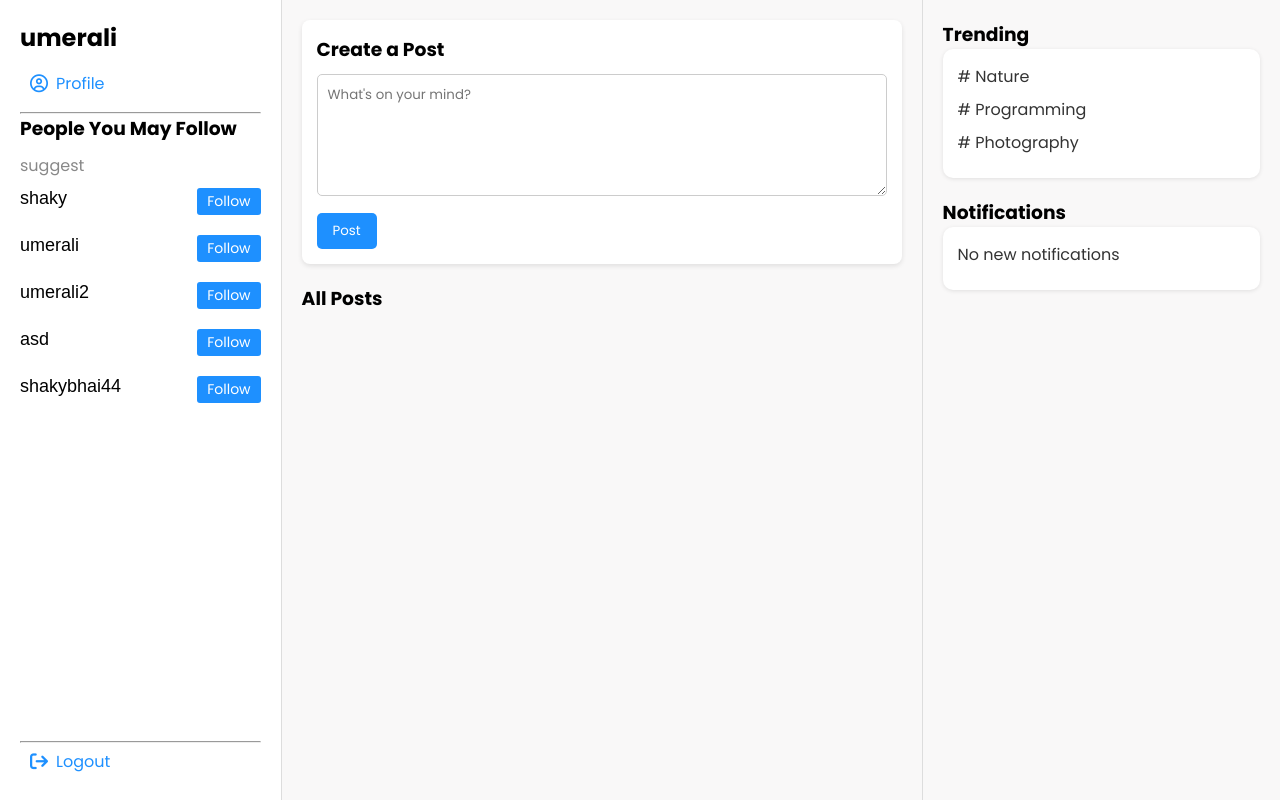
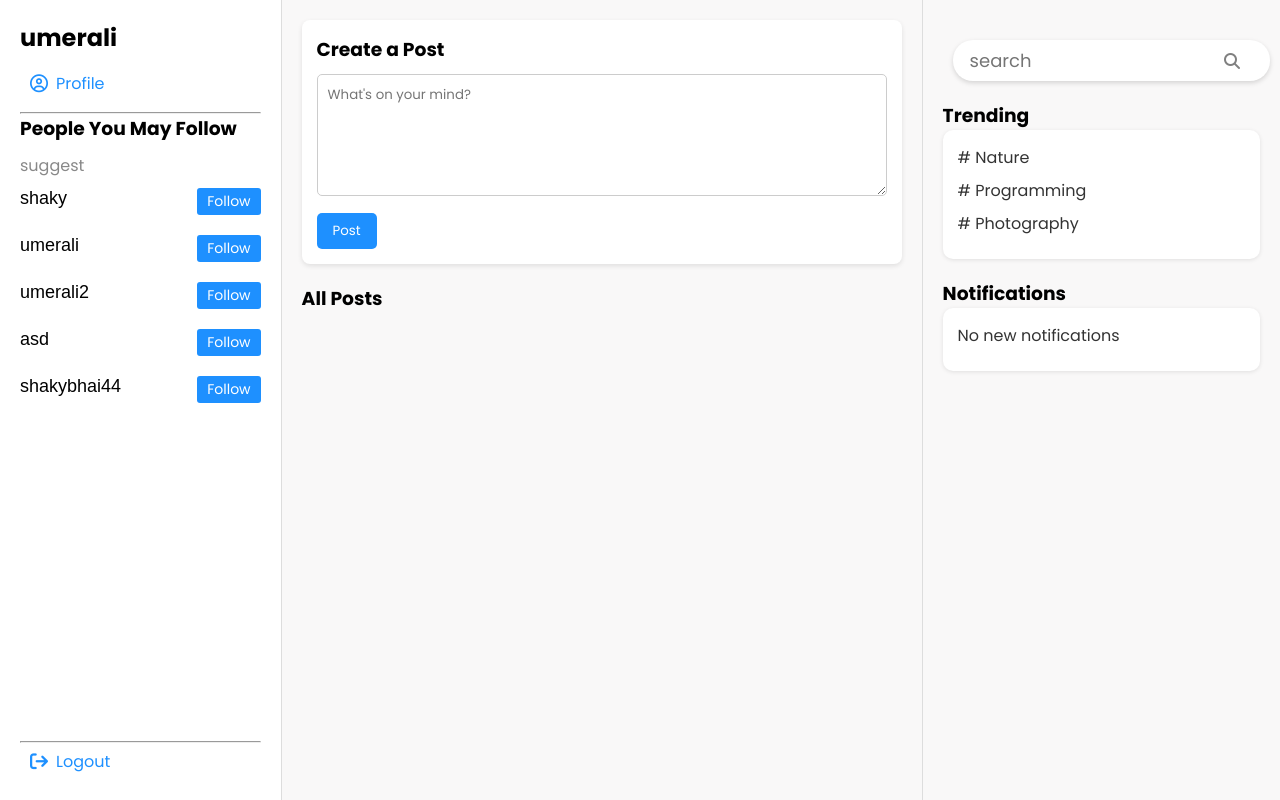
Before and after one commit to Faryalhassan24/Social-media-Platform, a PHP site: page / in a window 1280 px wide. Run offline with PHP 8.4, Linux system fonts and the light colour scheme; a user stored in the database is signed in; data comes from the database, SQL or seed files in the repository; data that the repository does not hold is empty; some web fonts are replaced.

Commit message:
Add Search bar

```diff
--- a/Dashboard.css
+++ b/Dashboard.css
@@ -175,6 +175,37 @@
     top: 0;
     overflow-y: auto;
 }
+.search {
+    margin: 20px 10px;
+    position: relative;
+    width: 100%;
+    display: flex;
+    justify-content: center;
+}
+
+.search input {
+    width: 100%;
+    font-size: 18px;
+    padding: 5px 15px;
+    border-radius: 20px;
+    border: 2px solid transparent;
+    outline: none;
+    box-shadow: 0px 2px 5px rgba(0,0,0,0.15);
+    background-color: #fff;
+
+}
+
+.search i {
+    position: absolute;
+    right: 30px;
+    top: 50%;
+    transform: translateY(-50%);
+    font-size: 16px;
+    color: gray;
+}
+.search input:focus {
+border-color: dodgerblue;
+}
 
 
 .trend-box,
--- a/index.php
+++ b/index.php
@@ -105,6 +105,10 @@ if (isset($_POST["postBtn"])) {
     </div>
 
     <div class="rightbar">
+        <div class="search">
+            <input type="text" placeholder="search">
+            <i class="fa-solid fa-magnifying-glass"></i>
+        </div>
         <h3>Trending</h3>
         <div class="trend-box">
             <p># Nature</p>
--- a/profile.css
+++ b/profile.css
@@ -30,7 +30,8 @@ body {
 .sidebar h2 {
     font-size: 22px;
     color: #333;
-    margin-bottom: 20px;
+    margin-bottom: 10px;
+    text-align: center;
 }
 
 .side-link {
@@ -108,6 +109,7 @@ h3 {
     border-radius: 50%;
     object-fit: cover;
     cursor: pointer;
+    margin-bottom: 10px;
 }
 
 .center-bar .post,
--- a/profile.php
+++ b/profile.php
@@ -32,6 +32,7 @@ if (isset($_GET["delete"])) {
 
     <div class="sidebar">
         <h2><?php echo htmlspecialchars($username); ?></h2>
+        <hr>
         <a class="side-link" href="index.php"><i class="fa-solid fa-house"></i> Home</a>
         <a class="side-link" href="settings.php"><i class="fa-solid fa-gear"></i>Setting</a>
         <a class="side-link" href="index.php"><i class="fa-solid fa-arrow-left"></i> Back</a>
@@ -50,6 +51,7 @@ if (isset($_GET["delete"])) {
         <h4>Friends</h4>
     </div>
 </div>
+  <hr>
         <h3>Your Posts</h3>
         <div class="posts-container">
             <?php
```
